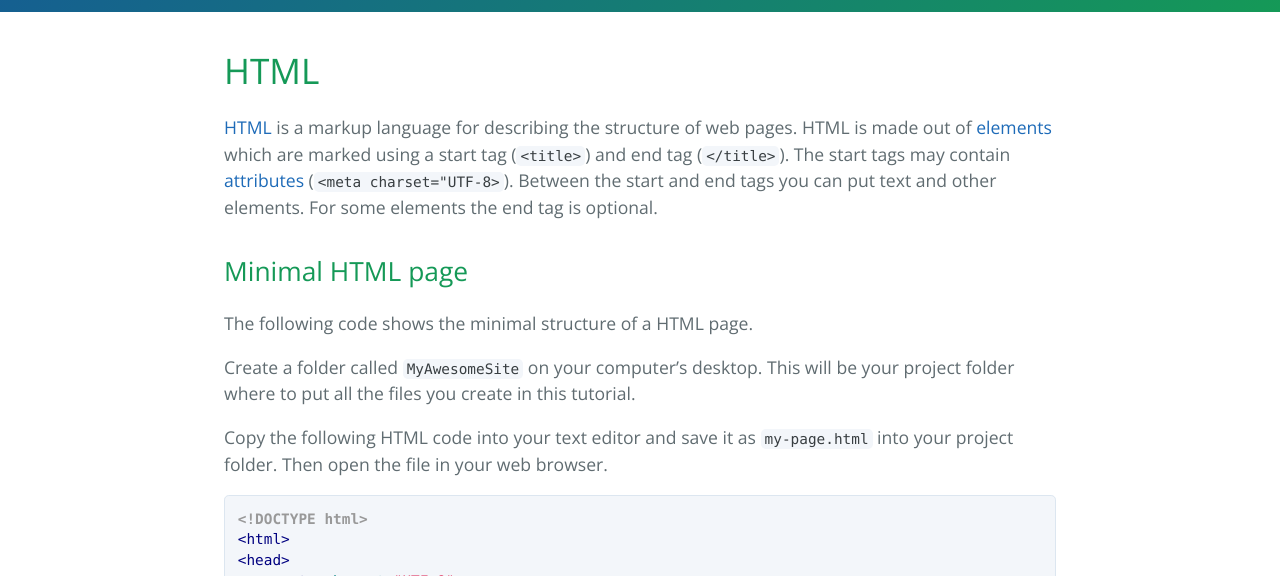
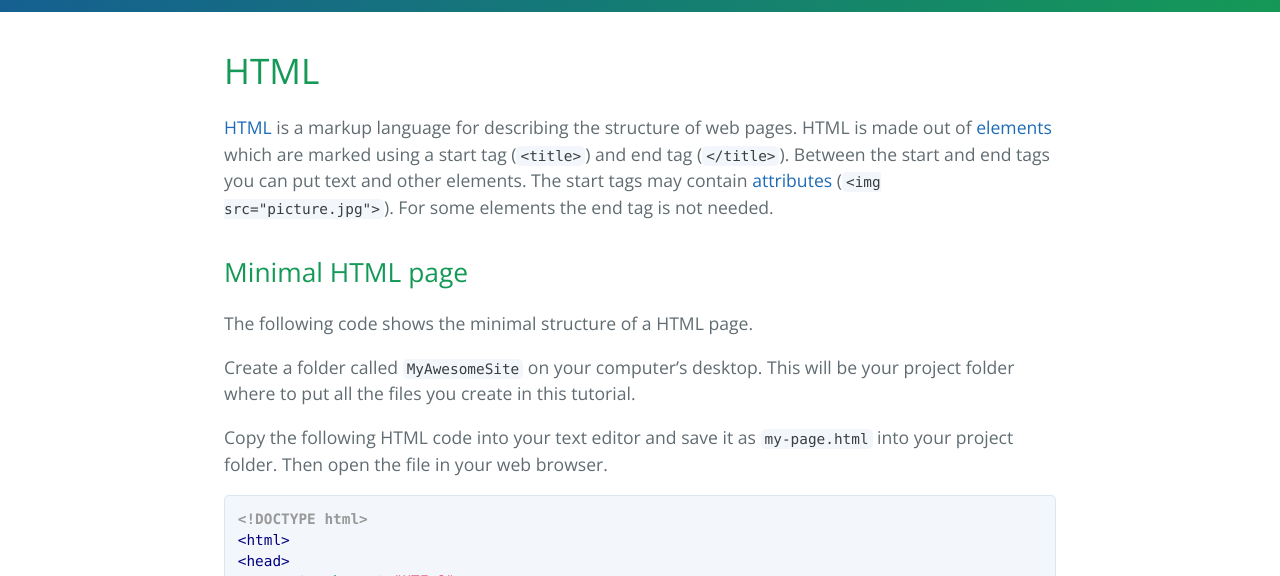
Before and after one commit to luontola/web-intro, a Jekyll site: the page built from html.md, in a window 1280 px wide and 900 px high, cut to the strip 324-900 px from the top of the window. Built offline with Jekyll 4.4.1, drawn with Linux system fonts in a browser that asks for light colours; Markdown is read by kramdown in place of the engine named in the settings.

Commit message:
Use the more common img tag in the HTML intro, and some rewording

```diff
--- a/html.md
+++ b/html.md
@@ -5,7 +5,7 @@ permalink: /html/
 next: /css/
 ---
 
-[HTML][html] is a markup language for describing the structure of web pages. HTML is made out of [elements][html-elements] which are marked using a start tag (`<title>`) and end tag (`</title>`). The start tags may contain [attributes][html-attributes] (`<meta charset="UTF-8>`). Between the start and end tags you can put text and other elements. For some elements the end tag is optional.
+[HTML][html] is a markup language for describing the structure of web pages. HTML is made out of [elements][html-elements] which are marked using a start tag (`<title>`) and end tag (`</title>`). Between the start and end tags you can put text and other elements. The start tags may contain [attributes][html-attributes] (`<img src="picture.jpg">`). For some elements the end tag is not needed.
 
 
 ## Minimal HTML page
```
